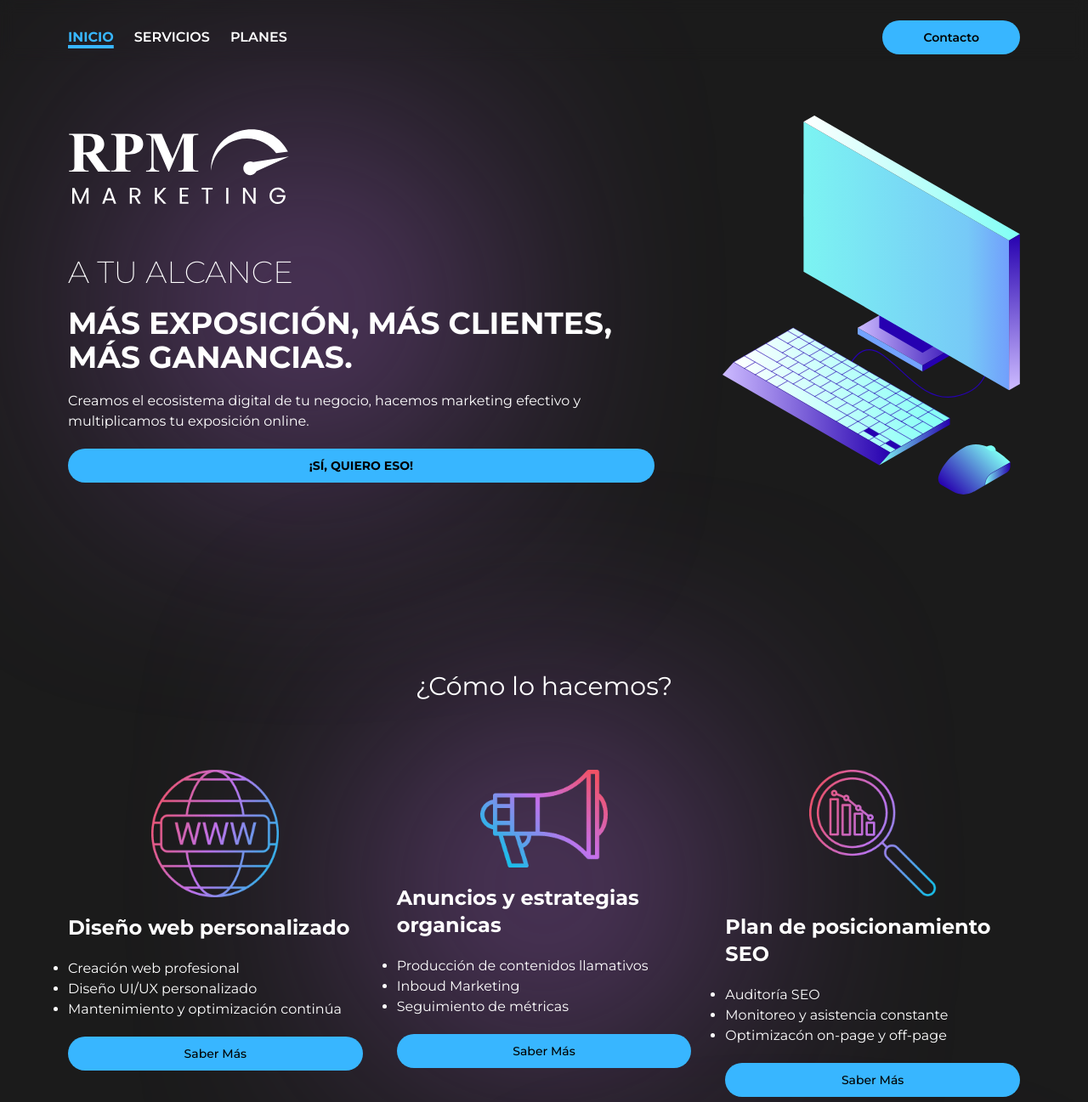
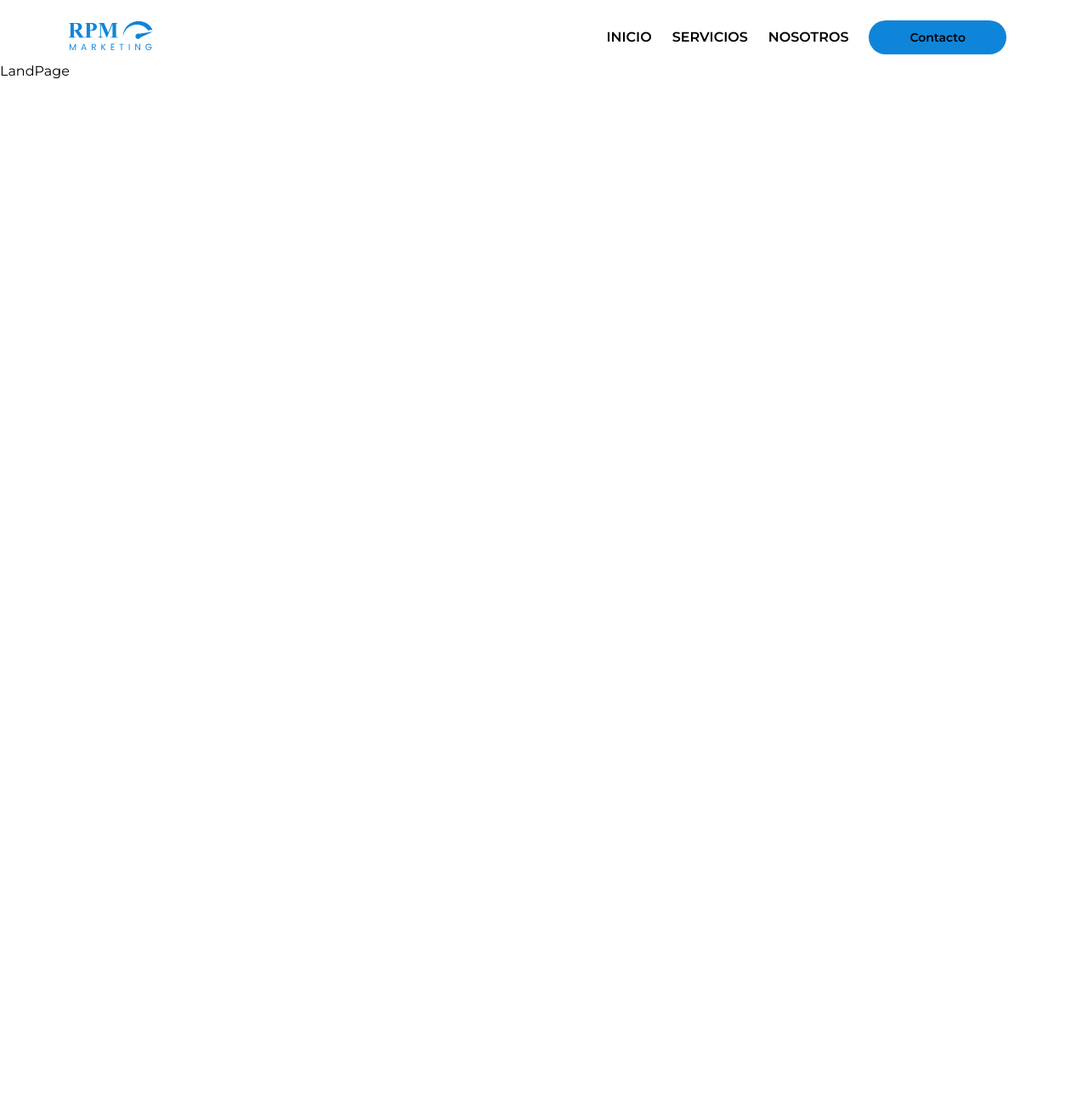
Before and after one commit to DiegoxK/rpm, a Next.js app: page / in a window 1280 px wide. Shown: the top 1297 px of the page at 85% size. After the commit the page ends 800 px from the top, so only its background shows below. Built offline with nearby package versions, Linux system fonts and the light colour scheme.

Commit message:
Getting the initial layout

```diff
--- a/app/page.tsx
+++ b/app/page.tsx
@@ -1,258 +1,7 @@
-import { Button } from "@/components/ui/button";
-import { assets } from "@/config/site";
-import { cn } from "@/lib/utils";
-import Image, { StaticImageData } from "next/image";
+import React from 'react'
 
-const Section = ({
-  children,
-  hero,
-  id,
-  className,
-}: {
-  children: React.ReactNode;
-  hero?: boolean;
-  id: string;
-  className: string;
-}) => {
+export default function LandPage() {
   return (
-    <section
-      id={id}
-      className={cn(
-        "relative flex items-center justify-center overflow-ellipsis",
-        className,
-      )}
-    >
-      {children}
-    </section>
-  );
-};
-
-export default function Home() {
-  return (
-    <main className="container flex flex-col gap-52 overflow-hidden pb-52 pt-16 md:overflow-visible md:px-20">
-      <Hero />
-      <Services />
-      <About />
-      <Contact />
-    </main>
-  );
+    <div>LandPage</div>
+  )
 }
-
-const Hero = () => {
-  return (
-    <Section hero id="hero" className="gap-20">
-      <div className="flex flex-col gap-5">
-        <div className="mb-10">
-          <Image
-            src={assets.logo}
-            width={260}
-            height={260}
-            alt="siteLogo"
-            priority
-          />
-        </div>
-        <div className="flex flex-col gap-5 uppercase">
-          <p className="text-4xl font-extralight">a tu alcance</p>
-          <h1 className="text-4xl font-bold">
-            Más exposición, más clientes, más ganancias.
-          </h1>
-        </div>
-        <div className="flex flex-col gap-5">
-          <p>
-            Creamos el ecosistema digital de tu negocio, hacemos marketing
-            efectivo y multiplicamos tu exposición online.
-          </p>
-          <Button className="rounded-full font-bold text-black">
-            ¡SÍ, QUIERO ESO!
-          </Button>
-        </div>
-      </div>
-      <div className="hidden md:block">
-        <Image
-          src={assets.hero}
-          width={500}
-          height={500}
-          alt="heroImage"
-          priority
-        />
-      </div>
-    </Section>
-  );
-};
-
-const Services = () => {
-  const services = [
-    {
-      title: "Diseño web personalizado",
-      image: assets.WebDesign,
-      bulletPoints: [
-        "Creación web profesional",
-        "Diseño UI/UX personalizado",
-        "Mantenimiento y optimización continúa",
-      ],
-    },
-    {
-      title: "Anuncios y estrategias organicas",
-      image: assets.Advertisement,
-      bulletPoints: [
-        "Producción de contenidos llamativos",
-        "Inboud Marketing",
-        "Seguimiento de métricas",
-      ],
-    },
-    {
-      title: "Plan de posicionamiento SEO",
-      image: assets.Strategies,
-      bulletPoints: [
-        "Auditoría SEO",
-        "Monitoreo y asistencia constante",
-        "Optimizacón on-page y off-page",
-      ],
-    },
-  ];
-
-  const ServiceCard = ({
-    title,
-    image,
-    bulletPoints,
-  }: {
-    title: string;
-    image: StaticImageData;
-    bulletPoints: string[];
-  }) => {
-    return (
-      <div className="flex flex-col gap-5">
-        <Image
-          className="self-center"
-          src={image}
-          width={150}
-          height={150}
-          alt=""
-        />
-        <h3 className="text-2xl font-bold">{title}</h3>
-        <ul>
-          {bulletPoints.map((point, index) => (
-            <li className="list-disc" key={index}>
-              {point}
-            </li>
-          ))}
-        </ul>
-        <Button className="rounded-full capitalize">Saber más</Button>
-      </div>
-    );
-  };
-
-  return (
-    <Section id="services" className="flex-col gap-20">
-      <h2 className="text-center text-3xl">¿Cómo lo hacemos?</h2>
-      <div className="grid grid-cols-1 gap-10 md:grid-cols-2 lg:grid-cols-3">
-        {services.map((service, index) => (
-          <ServiceCard key={index} {...service} />
-        ))}
-      </div>
-    </Section>
-  );
-};
-
-const About = () => {
-  const qualities = [
-    {
-      title: "LOCAL",
-      image: assets.Local,
-      higlighted: false,
-      description:
-        "Estamos en el mismo país que tú. Como empresa local, podrás contactarnos cuando nos necesites.",
-    },
-    {
-      title: "RESULTADOS",
-      image: assets.Results,
-      higlighted: true,
-      description:
-        "Priorizamos tus resultados por encima de todo, si tú ganas nosotros ganamos.",
-    },
-    {
-      title: "ESPECIALIZADOS",
-      image: assets.Specialized,
-      higlighted: false,
-      description:
-        "Nuestro equipo trabaja en perfecta sinergia para ofrecerte los mejores resultados en el menor tiempo posible.",
-    },
-  ];
-
-  const AboutCard = ({
-    title,
-    image,
-    higlighted,
-    description,
-  }: {
-    title: string;
-    image: StaticImageData;
-    higlighted?: boolean;
-    description: string;
-  }) => {
-    return (
-      <div className="flex flex-col gap-5">
-        <Image
-          className="self-center"
-          src={image}
-          width={150}
-          height={150}
-          alt=""
-        />
-        <h3 className="text-2xl font-bold">{title}</h3>
-        <p>{description}</p>
-        <Button
-          variant={higlighted ? "secondary" : "default"}
-          className="rounded-full capitalize"
-        >
-          Saber más
-        </Button>
-      </div>
-    );
-  };
-  return (
-    <Section id="about" className="flex-col gap-20 text-center">
-      <h2 className="text-3xl ">¿Qué nos hace diferentes?</h2>
-      <div className="grid grid-cols-1 gap-10 md:grid-cols-2 lg:grid-cols-3">
-        {qualities.map((quality, index) => (
-          <AboutCard key={index} {...quality} />
-        ))}
-      </div>
-    </Section>
-  );
-};
-
-const Contact = () => {
-  return (
-    <Section id="contact" className="flex-col gap-20">
-      <h2 className="text-center text-3xl">
-        Contáctanos para un Análisis de Marketing gratuito
-      </h2>
-      <div className="flex flex-col gap-5">
-        <p className="text-center">
-          ¿Te gustaría saber que podemos hacer por ti? Rellena el formulario y
-          te contactaremos lo antes posible. Sin compromisos, sin tácticas de
-          venta molestas. No desperdiciaremos tu tiempo.
-        </p>
-        <div className="flex flex-col gap-5 md:mx-40">
-          <div className="grid grid-cols-2 gap-5">
-            <input className="rounded-md" type="text" placeholder="Nombre" />
-            <input className="rounded-md" type="email" placeholder="Correo" />
-          </div>
-          <div className="grid grid-cols-2 gap-5">
-            <input
-              className="rounded-md"
-              type="text"
-              placeholder="Nombre de la empresa"
-            />
-            <input className="rounded-md" type="tel" placeholder="Teléfono" />
-          </div>
-          <textarea className="rounded-md" placeholder="Mensaje" />
-          <Button variant="secondary" className="rounded-full capitalize">
-            Enviar
-          </Button>
-        </div>
-      </div>
-    </Section>
-  );
-};
--- a/components/ui/header.tsx
+++ b/components/ui/header.tsx
@@ -9,7 +9,6 @@ export default function Header() {
         <div className="flex w-full items-center justify-between">
           <MainNav />
           <MobileNav />
-          <Button className="rounded-full px-12 font-semibold">Contacto</Button>
         </div>
       </div>
     </header>
--- a/components/ui/navigation/main-nav.tsx
+++ b/components/ui/navigation/main-nav.tsx
@@ -5,19 +5,21 @@ import { usePathname } from "next/navigation";
 import { assets } from "@/config/site";
 import Link from "next/link";
 import Image from "next/image";
+import { Button } from "../button";
 
 export default function MainNav() {
   return (
-    <div className="mr-4 hidden md:flex">
-      {/* <NavLink href="/" className="me-6">
+    <div className="mr-4 hidden w-full justify-between md:flex">
+      <NavLink href="/" className="me-6">
         <Image src={assets.logo} width={100} height={100} alt="logo" priority />
-      </NavLink> */}
+      </NavLink>
       <nav className="flex items-center space-x-6 font-semibold uppercase">
         {siteConfig.navigation.map((link) => (
           <NavLink key={link.url} href={link.url}>
             {link.name}
           </NavLink>
         ))}
+        <Button className="rounded-full px-12 font-semibold">Contacto</Button>
       </nav>
     </div>
   );
@@ -43,9 +45,9 @@ export function NavLink({
     <Link
       className={cn(
         "hover:text-foreground/80 transition-colors",
-        pathname === href
-          ? "font-bold text-primary underline decoration-4 underline-offset-4"
-          : "text-foreground/60",
+        // pathname === href
+        //   ? "font-bold text-primary underline decoration-4 underline-offset-4"
+        //   : "text-foreground/60",
         className,
       )}
       onClick={toggleOpen !== undefined ? () => toggleOpen(false) : undefined}
--- a/config/site.ts
+++ b/config/site.ts
@@ -29,7 +29,7 @@ export const siteConfig: SiteConfig = {
       url: "/services",
     },
     {
-      name: "Planes",
+      name: "Nosotros",
       url: "/plans",
     },
   ],
--- a/styles/globals.css
+++ b/styles/globals.css
@@ -4,34 +4,34 @@
 
 @layer base {
   :root {
-    --background: #1b1b1b;
-    --foreground: #ffffff;
+    --background: #ffffff;
+    --foreground: #000000;
 
     --card: #000000;
-    --card-foreground: #ffffff;
+    --card-foreground: #000000;
 
-    --popover: #000000;
-    --popover-foreground: #ffffff;
+    --popover: #ffffff;
+    --popover-foreground: #000000;
 
-    --primary: #38b6ff;
+    --primary: #0f85da;
     --primary-foreground: #000000;
 
     --secondary: #ef43cf;
-    --secondary-foreground: #ffffff;
+    --secondary-foreground: #000000;
 
     --muted: #f4f4f5;
     --muted-foreground: #71717a;
 
-    --accent: #000000;
-    --accent-foreground: #ffffff;
+    --accent: #042549;
+    --accent-foreground: #fdfdfd;
 
     --destructive: #ef4444;
     --destructive-foreground: #fafafa;
 
-    --border: #151515;
-    --input: #2f2f2f;
+    --border: #042549;
+    --input: #042549;
 
-    --ring: #3e3232;
+    --ring: #042549;
     --radius: 0.3rem;
   }
 }
@@ -41,52 +41,3 @@
     @apply border-border;
   }
 }
-
-#hero::before,
-#about::before,
-#services::before {
-  z-index: -1;
-  position: absolute;
-  content: "";
-  width: 300px;
-  height: 300px;
-  border-radius: 50%;
-  background-color: #bb6ce6da;
-  filter: blur(140px);
-}
-
-#hero::before {
-  top: calc(50% - 150px);
-  left: calc(25% - 150px);
-}
-
-#services::before {
-  top: calc(50% - 150px);
-  left: calc(50% - 150px);
-}
-
-#about::before {
-  top: calc(50% - 150px);
-  right: calc(25% - 150px);
-}
-
-#contact::before {
-  z-index: -1;
-  position: absolute;
-  content: "";
-
-  top: calc(70% - 250px);
-  left: calc(50% - 250px);
-  width: 500px;
-  height: 500px;
-  border-radius: 50%;
-  box-shadow:
-    inset 0 0 50px #fff,
-    inset 20px 0 80px #f0f,
-    inset -20px 0 80px #0ff,
-    inset 20px 0 500px #f0f,
-    inset -20px 0 500px #0ff,
-    0 0 50px #fff,
-    -10px 0 80px #f0f,
-    10px 0 80px #0ff;
-}
```
Also changed, not shown: public/RPMLogo.svg.
